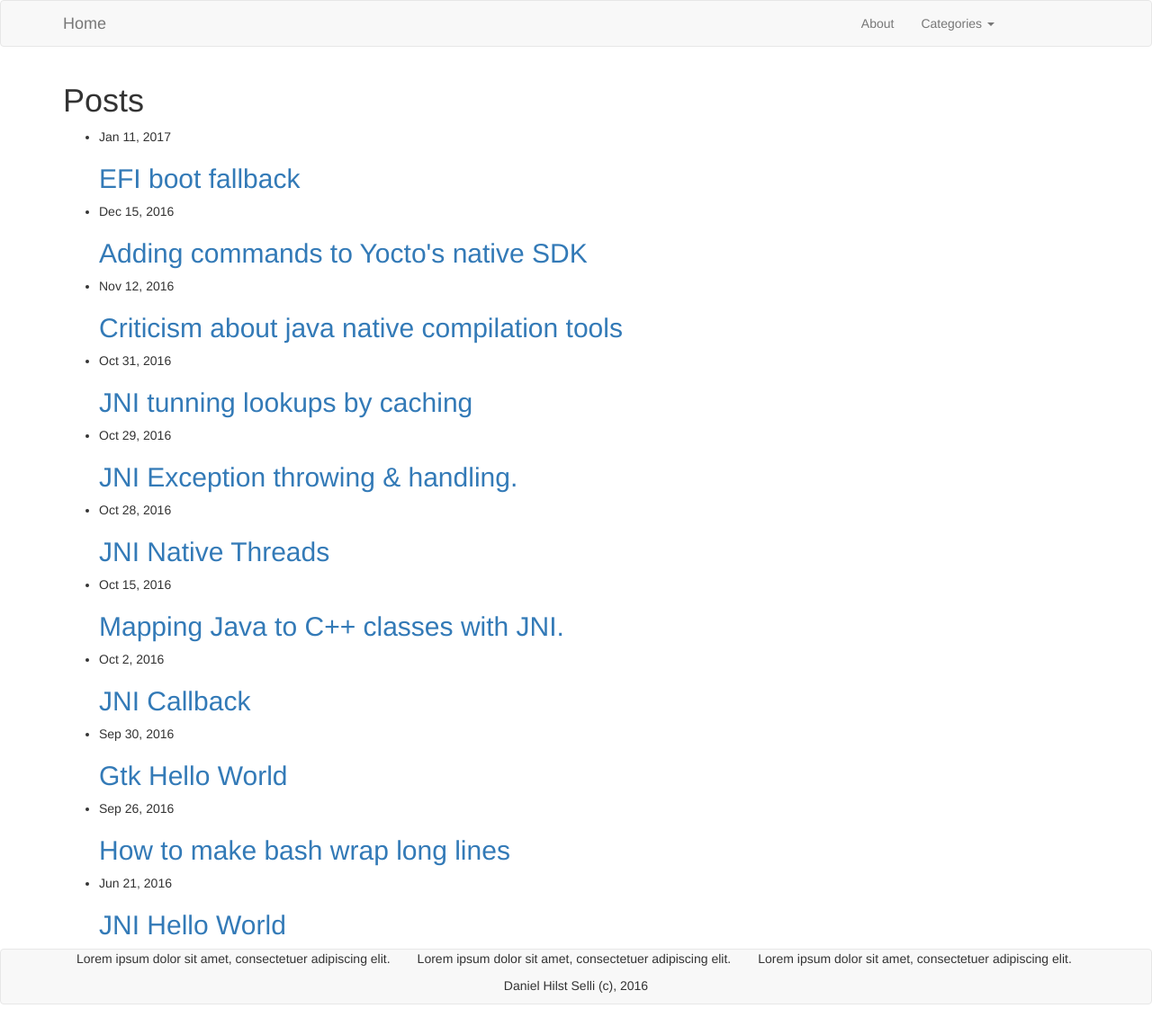
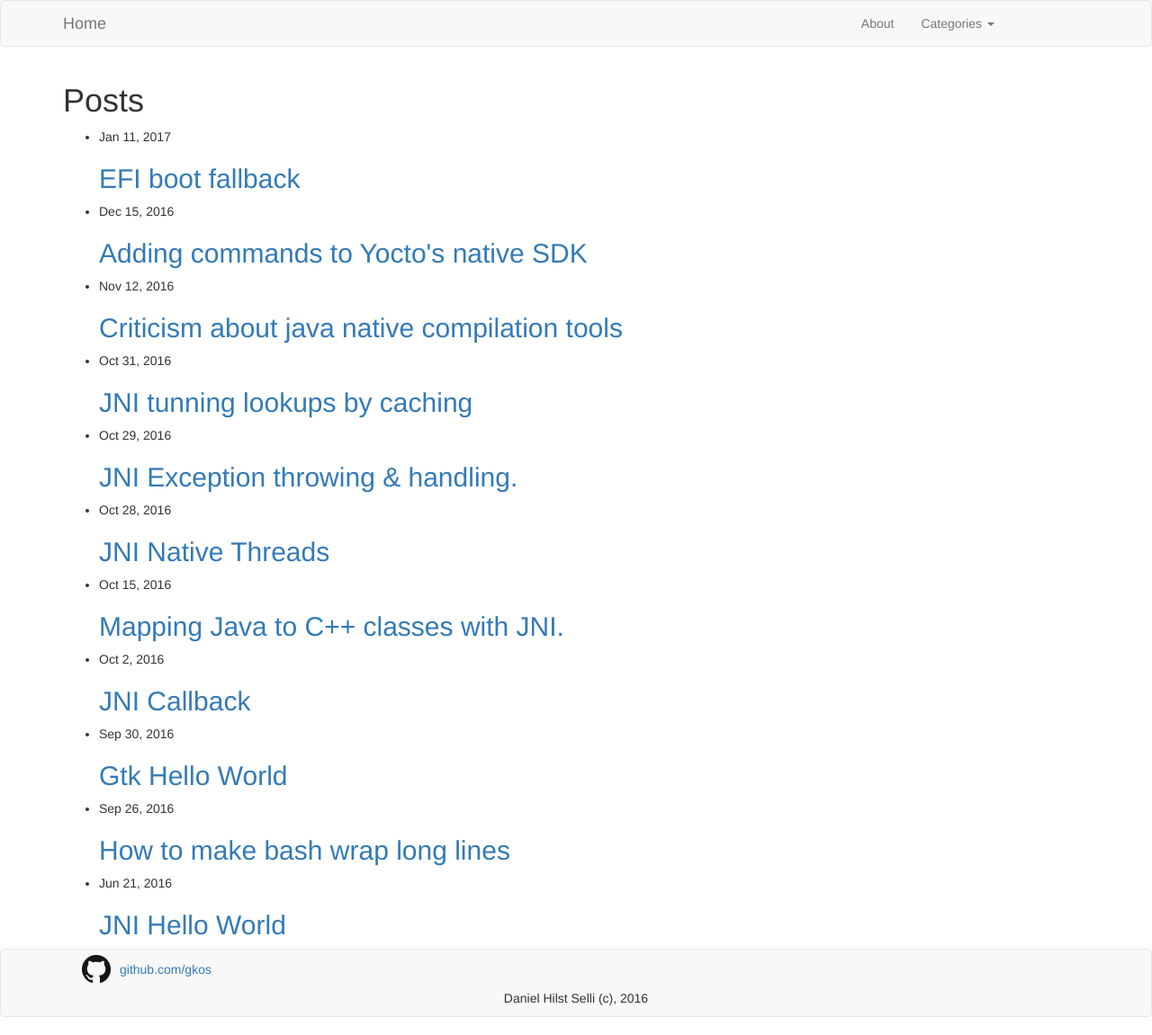
Before and after one commit to dhilst/dhilst.github.io, a Jekyll site: the page built from index.html, in a window 1280 px wide. Shown: the whole page at 90% size. Built offline with Jekyll 4.4.1, drawn with Linux system fonts in a browser that asks for light colours; nearby versions of some CDN libraries.

Commit message:
Add github page.

```diff
--- a/_includes/footer.html
+++ b/_includes/footer.html
@@ -3,21 +3,21 @@
     <div class="container">
       <div class="nav navbar-nav">
         <div class="col-sm-4">
-          <div class="footer-col">
-            <p>
-              Lorem ipsum dolor sit amet, consectetuer adipiscing elit.
-            </p>
+          <div class="center-block">
+            <div class="media">
+              <div class="media-left media-middle">
+                <img src="{{ site.url }}/assets/GitHub-Mark-64px.png" class="media-object" height=32></img>
+              </div>
+              <div class="media-body media-middle">
+                <a class="media-middle" href="http://github.com/gkos">github.com/gkos</a>
+              </div>
+            </div>
           </div>
+
         </div>
         <div class="col-sm-4">
-          <div class="footer-col">
-            <p>Lorem ipsum dolor sit amet, consectetuer adipiscing elit.</p>
-          </div>
         </div>
         <div class="col-sm-4">
-          <div class="footer-col">
-            <p>Lorem ipsum dolor sit amet, consectetuer adipiscing elit.</p>
-          </div>
         </div>
       </div>
     </div>
@@ -25,6 +25,7 @@
       <div class="row" style="text-align: center;">
         <p sytle="margin: 0 auto; float: none;">Daniel Hilst Selli (c), 2016</p>
       </div>
-    </nav>
-  </footer>
+    </div>
+  </nav>
+</footer>
   <!-- vim: set ts=2:sw=2:sts=2:et
--- a/css/main.sass
+++ b/css/main.sass
@@ -1,15 +1,10 @@
 ---
 ---
 
-
-$lightgray: #d3d3d3
-$media-small: 768px
-
-footer-col
-  display: inline-block
-  padding: 10px
-  background-image: none
-  background-color: green
-  border: 1px solid black
+footer [class*=col-]
+  margin: 6px
+  min-height: 100%
+  display: flex
+  items-align: center
 
 // vim: set ts=2:sw=2:sts=2:et:
```
